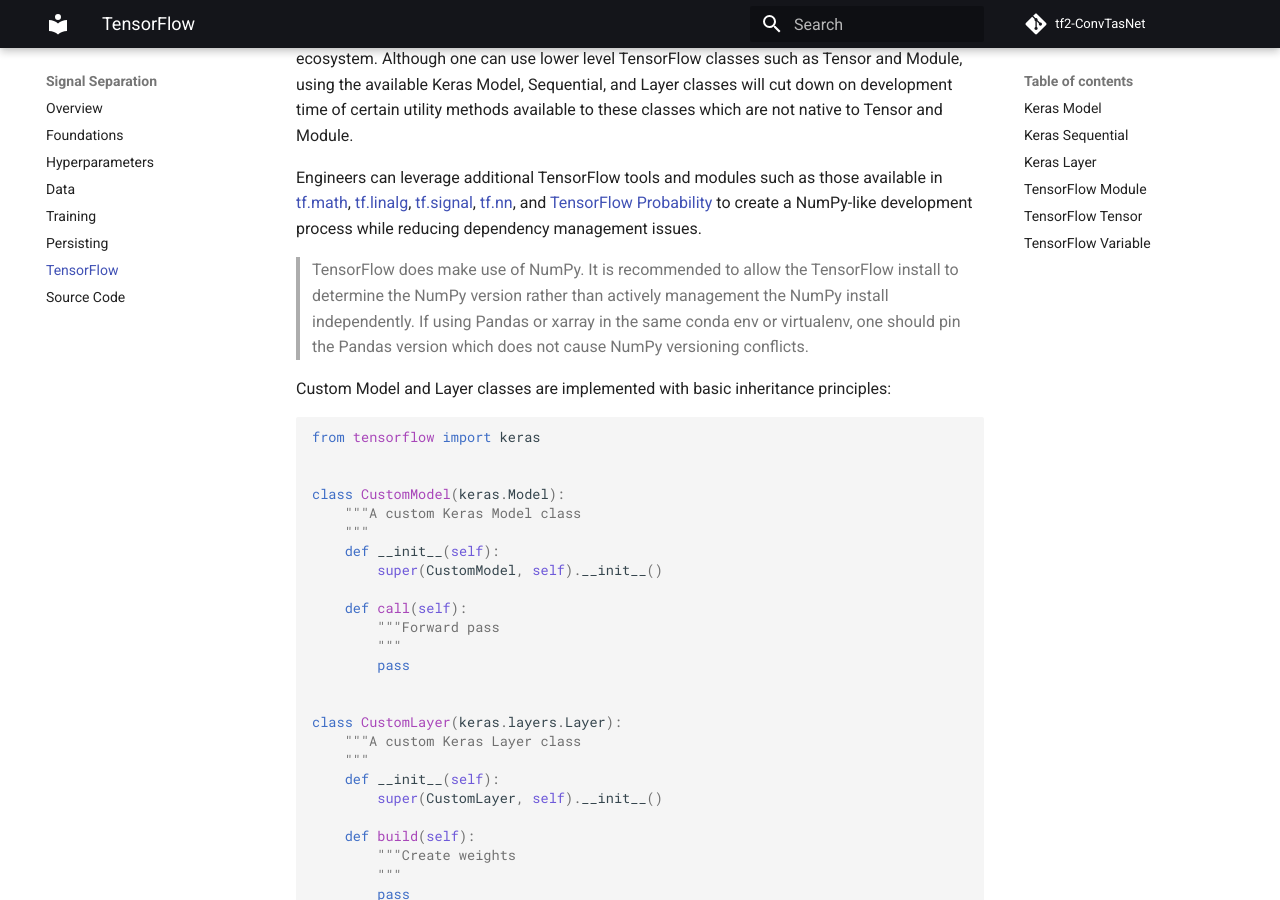
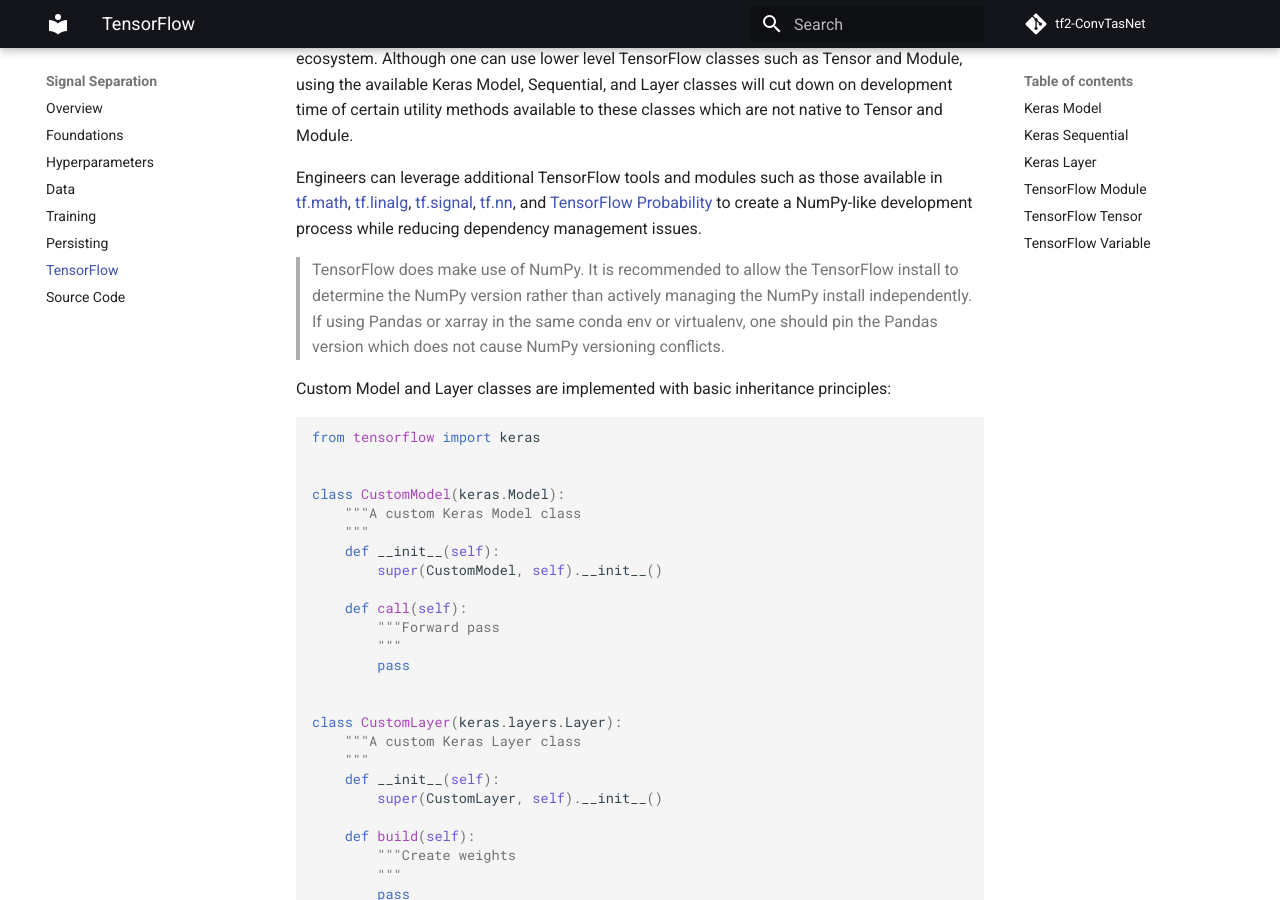
Before and after one commit to ishine/tf2-ConvTasNet, an MkDocs documentation site: the page built from docs/tensorflow.md, in a window 1280 px wide and 900 px high, scrolled down 303 px. Built offline with MkDocs 1.6.1 and Material for MkDocs 9.7.7, drawn with Linux system fonts in a browser that asks for light colours; comment, search, counter and statistics services are not loaded.

Commit message:
corrected spelling error

```diff
--- a/docs/tensorflow.md
+++ b/docs/tensorflow.md
@@ -6,7 +6,7 @@
 
 Engineers can leverage additional TensorFlow tools and modules such as those available in [tf.math](https://www.tensorflow.org/api_docs/python/tf/math), [tf.linalg](https://www.tensorflow.org/api_docs/python/tf/linalg), [tf.signal](https://www.tensorflow.org/api_docs/python/tf/signal), [tf.nn](https://www.tensorflow.org/api_docs/python/tf/nn), and [TensorFlow Probability](https://www.tensorflow.org/probability) to create a NumPy-like development process while reducing dependency management issues.
 
-> TensorFlow does make use of NumPy. It is recommended to allow the TensorFlow install to determine the NumPy version rather than actively management the NumPy install independently. If using Pandas or xarray in the same conda env or virtualenv, one should pin the Pandas version which does not cause NumPy versioning conflicts.
+> TensorFlow does make use of NumPy. It is recommended to allow the TensorFlow install to determine the NumPy version rather than actively managing the NumPy install independently. If using Pandas or xarray in the same conda env or virtualenv, one should pin the Pandas version which does not cause NumPy versioning conflicts.
 
 Custom Model and Layer classes are implemented with basic inheritance principles:
 
```
